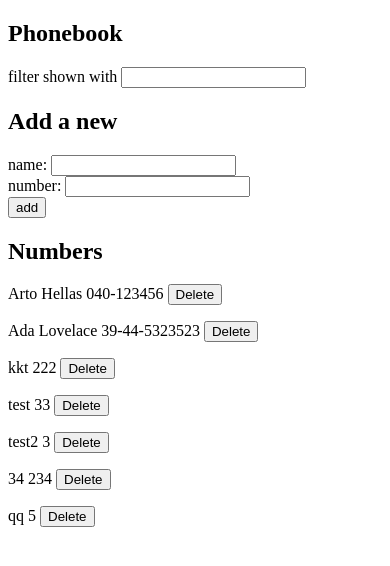
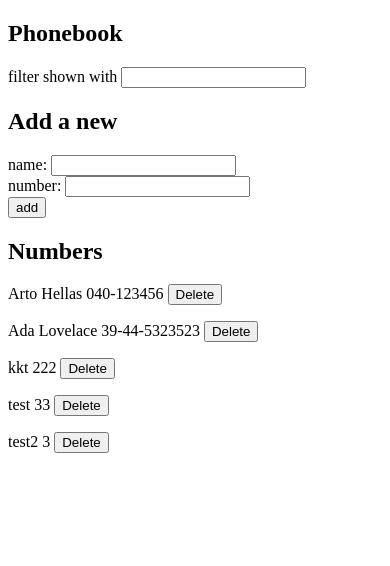
Before and after one commit to KaungKhantThar7777/Full-Stack-Open, a React (Create React App) app in the folder part2/phonebook/: page / in a window 390 px wide. Shown: the top 566 px of the page. Built offline with nearby package versions, Linux system fonts and the light colour scheme; data requests are answered from the project's data file.

Commit message:
Solved 2.20*: Phonebook step12

```diff
--- a/part2/phonebook/db.json
+++ b/part2/phonebook/db.json
@@ -24,16 +24,6 @@
       "name": "test2",
       "number": "3",
       "id": 5
-    },
-    {
-      "name": "34",
-      "number": "234",
-      "id": 6
-    },
-    {
-      "name": "qq",
-      "number": "5",
-      "id": 7
     }
   ]
 }
--- a/part2/phonebook/src/App.js
+++ b/part2/phonebook/src/App.js
@@ -35,12 +35,20 @@ const App = () => {
           `${newName} is already added to the phonebook, replace the old number with a new one?`
         )
       ) {
-        phonebook.update(isAlreadyExist.id, newPerson).then(({ data }) => {
-          setPersons((persons) => persons.map((p) => (p.name === newName ? data : p)));
-          setNotification({ color: "green", message: `Updated ${data.name}` });
-          setNewName("");
-          setNewPhone("");
-        });
+        phonebook
+          .update(isAlreadyExist.id, newPerson)
+          .then(({ data }) => {
+            setPersons((persons) => persons.map((p) => (p.name === newName ? data : p)));
+            setNotification({ color: "green", message: `Updated ${data.name}` });
+            setNewName("");
+            setNewPhone("");
+          })
+          .catch((err) =>
+            setNotification({
+              color: "red",
+              message: `Information of ${newPerson.name} has already been removed from the server`,
+            })
+          );
       }
     } else {
       phonebook.create(newPerson).then(({ data }) => {
```
